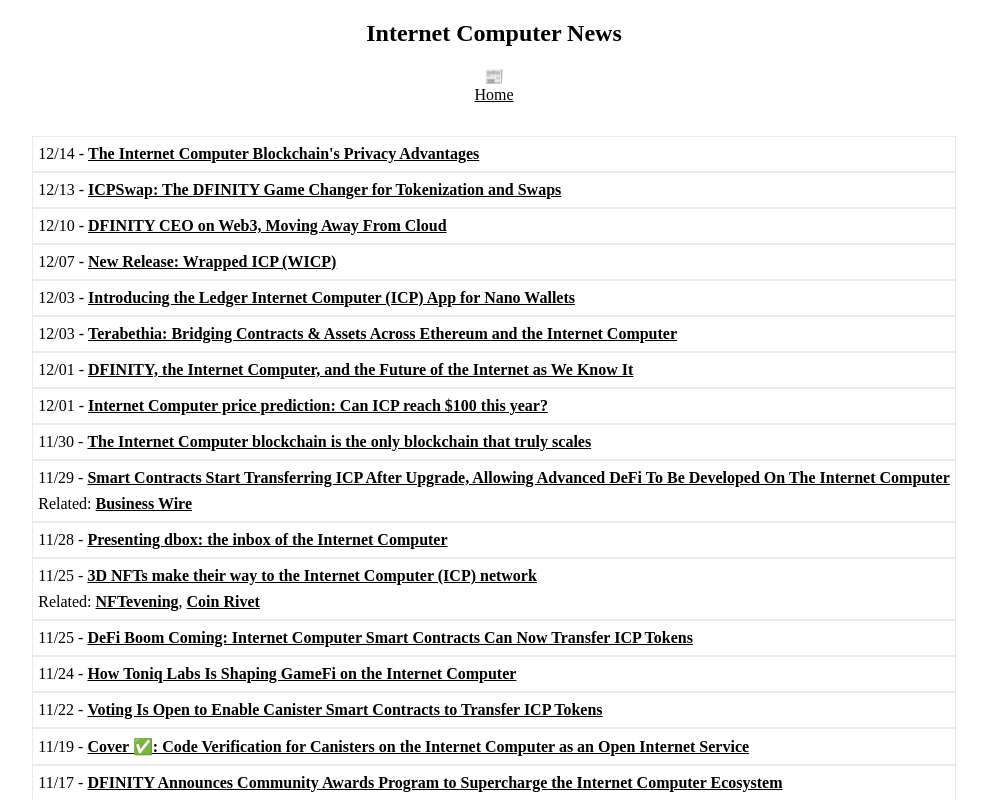
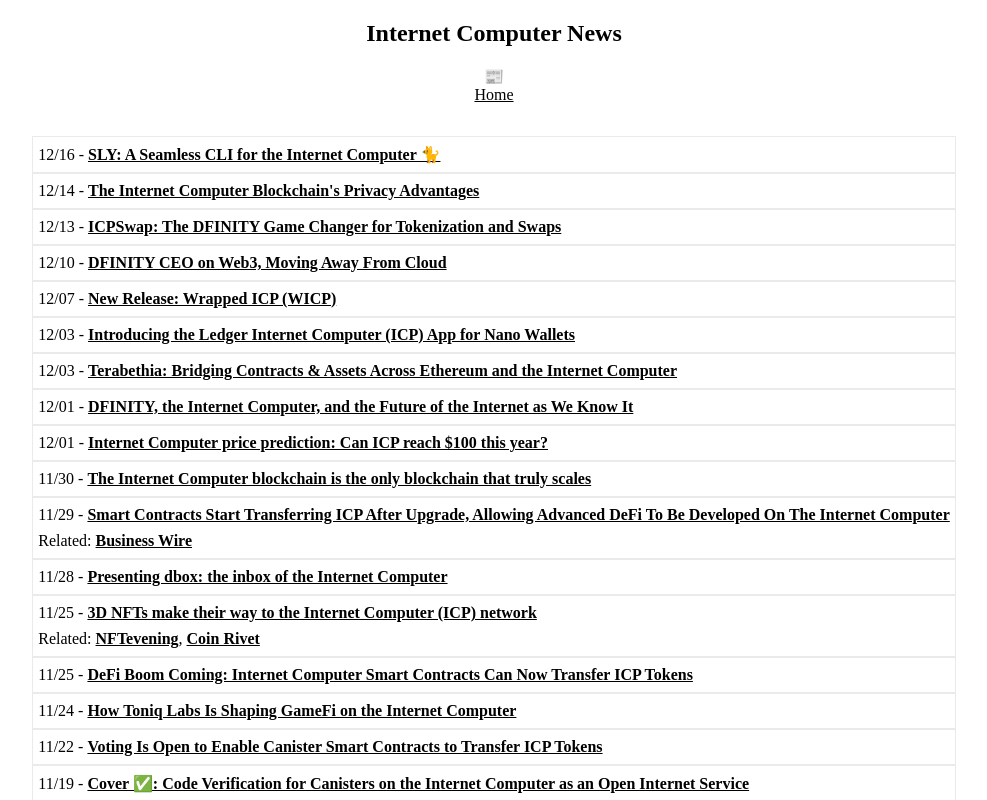
Before and after one commit to rjlucasm/ictoday, a Next.js app: page /news/2021 in a window 1280 px wide. Shown: the top 800 px of the page, without its empty margins (146-1133 px from the left). Built offline with nearby package versions, Linux system fonts and the light colour scheme.

Commit message:
News 12/16

```diff
--- a/components/topnews.js
+++ b/components/topnews.js
@@ -2,7 +2,7 @@ import Link from 'next/link'
 
 const Topnews = () => (
     <div className="topnews">
-        <p><a href="https://medium.com/dfinity/the-internet-computer-blockchains-privacy-advantages-73340c6c42db" target="_blank" rel="noopener noreferrer">The Internet Computer Blockchain&apos;s Privacy Advantages</a></p>
+        <p><a href="https://medium.com/@sly_ooo/272a64a261f0" target="_blank" rel="noopener noreferrer">SLY: A Seamless CLI for the Internet Computer 🐈</a></p>
         <Link href="/news/2021"><a style={{ color: 'inherit' }, {fontWeight: 'bold'}}>+News</a></Link>
     </div>
 );
--- a/pages/index.js
+++ b/pages/index.js
@@ -27,7 +27,7 @@ export default function Home() {
         <meta name="google-site-verification" content="3fDCrJUUQIo7GSYLlE-KnTSiesID0eUY3QJo0tys0wI" />
       </Head>
 
-      {/* <Topnews/> */}
+      <Topnews/>
 
       <main className="main">
         {/* <div className="highlights">
--- a/pages/news/2021.js
+++ b/pages/news/2021.js
@@ -17,6 +17,9 @@ export default function News21() {
             <Link href="/"><a style={{ color: 'inherit' }}>Home</a></Link>
 
             <div className="pagesgrid">
+            <div className="pagescard">12/16 -&nbsp;
+                <a href="https://medium.com/@sly_ooo/272a64a261f0" target="_blank" rel="noopener noreferrer">SLY: A Seamless CLI for the Internet Computer 🐈</a>
+            </div>
             <div className="pagescard">12/14 -&nbsp;
                 <a href="https://medium.com/dfinity/the-internet-computer-blockchains-privacy-advantages-73340c6c42db" target="_blank" rel="noopener noreferrer">The Internet Computer Blockchain&apos;s Privacy Advantages</a>
             </div>
```
